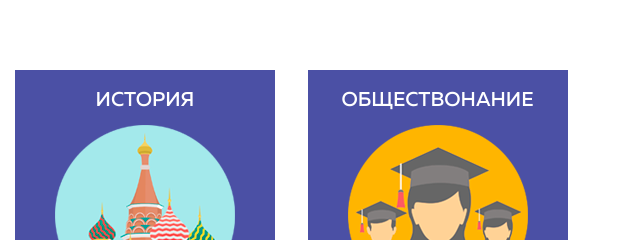
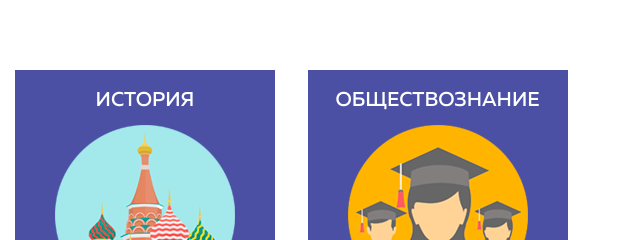
Before and after one commit to web-skvortsova/web-skvortsova.github.io, a plain HTML site: page lesson11/index.html in a window 1280 px wide. Shown: the part 153-393 px from the top of the page, 640-1280 px from the left. Drawn offline with nearby package versions, Linux system fonts and the light colour scheme.

```diff
--- a/lesson11/index.html
+++ b/lesson11/index.html
@@ -64,7 +64,7 @@
               </div>
               <div class="col-md-3">
                   <div class="box-4">
-                    <p>Обществонание</p>
+                    <p>Обществознание</p>
                         <img class="main-test-box__img" src="img/obschestvo.png" alt="">
                       <div class="wrap">
                           <div class="sing">
```
